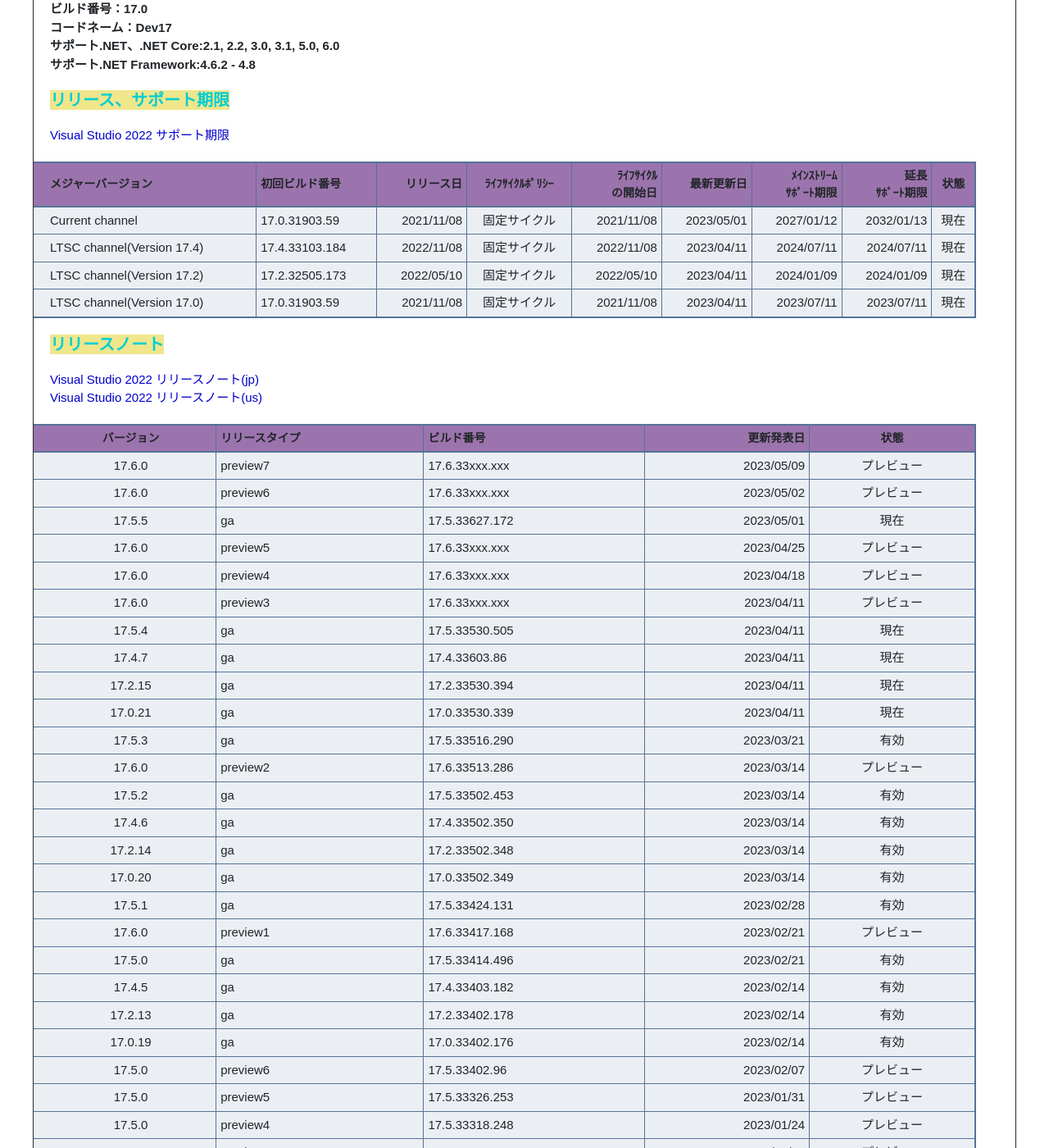
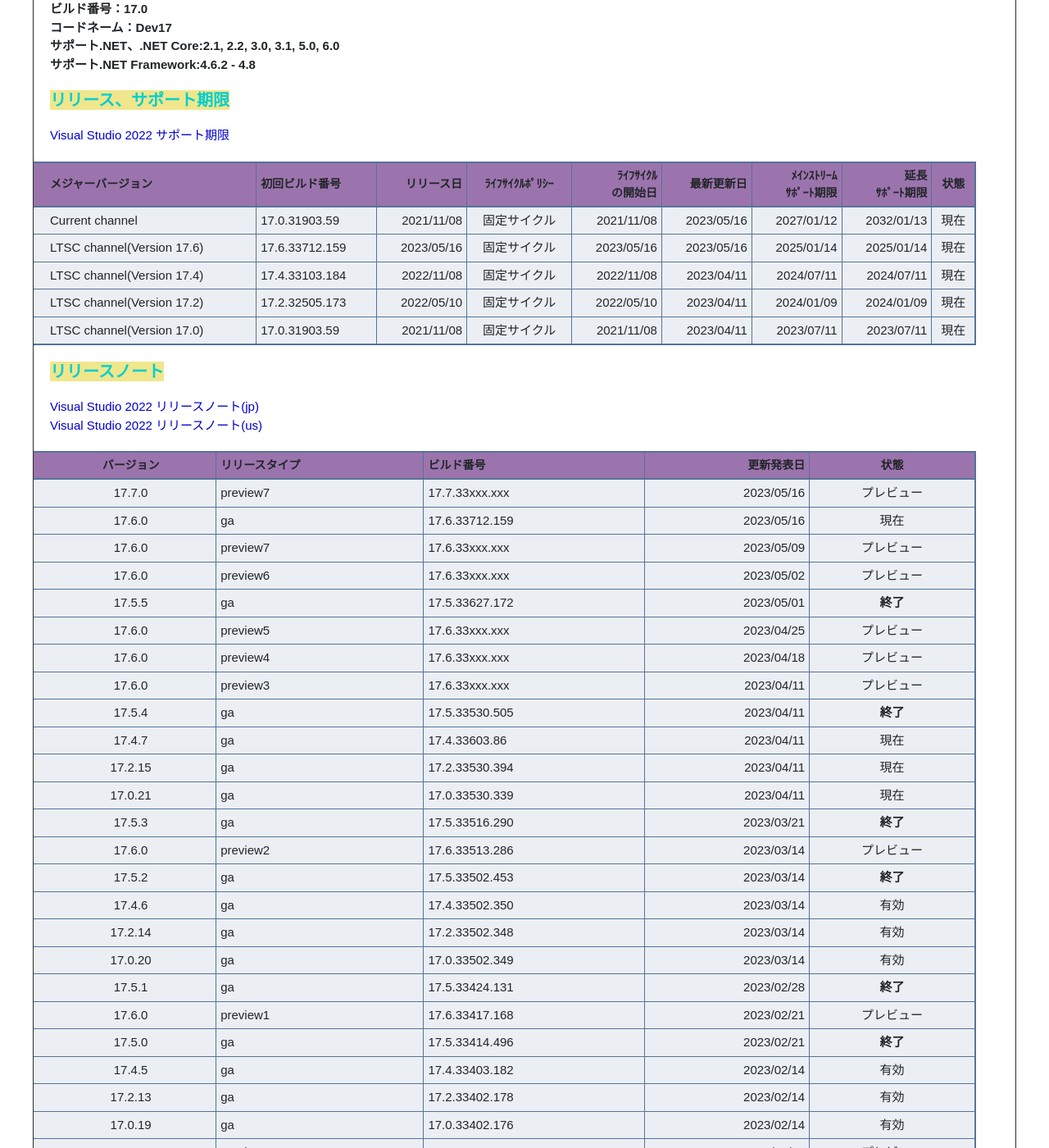
Before and after one commit to person-carrying-water/person-carrying-water.github.io, a Jekyll site: the page built from Contents/Ide/VisualStudio/VisualStudioSupport.md, in a window 1280 px wide and 1400 px high, scrolled down 1390 px. Shown: the whole window at 82% size. Built offline with Jekyll 4.4.1, drawn with Linux system fonts in a browser that asks for light colours; nearby versions of some CDN libraries; emoji names are drawn with the system emoji font; some of the changed text lies outside the part shown.

Commit message:
Win230521

```diff
--- a/Contents/Ide/VisualStudio/VisualStudioSupport.md
+++ b/Contents/Ide/VisualStudio/VisualStudioSupport.md
@@ -63,7 +63,8 @@
 
 | メジャーバージョン | 初回ビルド番号    | リリース日 | ﾗｲﾌｻｲｸﾙﾎﾟﾘｼｰ | ﾗｲﾌｻｲｸﾙ<br />の開始日 | 最新更新日 | ﾒｲﾝｽﾄﾘｰﾑ<br />ｻﾎﾟｰﾄ期限 | 延長<br>ｻﾎﾟｰﾄ期限 | 状態 |
 | :-------------- | :------------- | ---------: |:------------:| ---------: | ---------: | ---------: | ---------: | :-----: |
-| Current channel | 17.0.31903.59  | 2021/11/08 | 固定サイクル | 2021/11/08 | 2023/05/01 | 2027/01/12 | 2032/01/13 | 現在 |
+| Current channel | 17.0.31903.59  | 2021/11/08 | 固定サイクル | 2021/11/08 | 2023/05/16 | 2027/01/12 | 2032/01/13 | 現在 |
+| LTSC channel(Version 17.6) | 17.6.33712.159 | 2023/05/16 | 固定サイクル | 2023/05/16 | 2023/05/16 | 2025/01/14 | 2025/01/14 | 現在 |
 | LTSC channel(Version 17.4) | 17.4.33103.184 | 2022/11/08 | 固定サイクル | 2022/11/08 | 2023/04/11 | 2024/07/11 | 2024/07/11 | 現在 |
 | LTSC channel(Version 17.2) | 17.2.32505.173 | 2022/05/10 | 固定サイクル | 2022/05/10 | 2023/04/11 | 2024/01/09 | 2024/01/09 | 現在 |
 | LTSC channel(Version 17.0) | 17.0.31903.59  | 2021/11/08 | 固定サイクル | 2021/11/08 | 2023/04/11 | 2023/07/11 | 2023/07/11 | 現在 |
@@ -74,25 +75,27 @@
 
 | バージョン | リリースタイプ  |  ビルド番号     | 更新発表日   |   状態   |
 | :------: | :------------ | :------------- | ---------: | :-----: |
+| 17.7.0   | preview7      | 17.7.33xxx.xxx | 2023/05/16 | プレビュー |
+| 17.6.0   | ga            | 17.6.33712.159 | 2023/05/16 |   現在   |
 | 17.6.0   | preview7      | 17.6.33xxx.xxx | 2023/05/09 | プレビュー |
 | 17.6.0   | preview6      | 17.6.33xxx.xxx | 2023/05/02 | プレビュー |
-| 17.5.5   | ga            | 17.5.33627.172 | 2023/05/01 |   現在   |
+| 17.5.5   | ga            | 17.5.33627.172 | 2023/05/01 | **終了** |
 | 17.6.0   | preview5      | 17.6.33xxx.xxx | 2023/04/25 | プレビュー |
 | 17.6.0   | preview4      | 17.6.33xxx.xxx | 2023/04/18 | プレビュー |
 | 17.6.0   | preview3      | 17.6.33xxx.xxx | 2023/04/11 | プレビュー |
-| 17.5.4   | ga            | 17.5.33530.505 | 2023/04/11 |   現在   |
+| 17.5.4   | ga            | 17.5.33530.505 | 2023/04/11 | **終了** |
 | 17.4.7   | ga            | 17.4.33603.86  | 2023/04/11 |   現在   |
 | 17.2.15  | ga            | 17.2.33530.394 | 2023/04/11 |   現在   |
 | 17.0.21  | ga            | 17.0.33530.339 | 2023/04/11 |   現在   |
-| 17.5.3   | ga            | 17.5.33516.290 | 2023/03/21 |   有効   |
+| 17.5.3   | ga            | 17.5.33516.290 | 2023/03/21 | **終了** |
 | 17.6.0   | preview2      | 17.6.33513.286 | 2023/03/14 | プレビュー |
-| 17.5.2   | ga            | 17.5.33502.453 | 2023/03/14 |   有効   |
+| 17.5.2   | ga            | 17.5.33502.453 | 2023/03/14 | **終了** |
 | 17.4.6   | ga            | 17.4.33502.350 | 2023/03/14 |   有効   |
 | 17.2.14  | ga            | 17.2.33502.348 | 2023/03/14 |   有効   |
 | 17.0.20  | ga            | 17.0.33502.349 | 2023/03/14 |   有効   |
-| 17.5.1   | ga            | 17.5.33424.131 | 2023/02/28 |   有効   |
+| 17.5.1   | ga            | 17.5.33424.131 | 2023/02/28 | **終了** |
 | 17.6.0   | preview1      | 17.6.33417.168 | 2023/02/21 | プレビュー |
-| 17.5.0   | ga            | 17.5.33414.496 | 2023/02/21 |   有効   |
+| 17.5.0   | ga            | 17.5.33414.496 | 2023/02/21 | **終了** |
 | 17.4.5   | ga            | 17.4.33403.182 | 2023/02/14 |   有効   |
 | 17.2.13  | ga            | 17.2.33402.178 | 2023/02/14 |   有効   |
 | 17.0.19  | ga            | 17.0.33402.176 | 2023/02/14 |   有効   |
```
Also changed, not shown: other parts of Contents/Ide/VisualStudio/VisualStudioSupport.md (+1 -1 lines), Contents/Support/RedHatEnterprise.md (+5 -3 lines).
